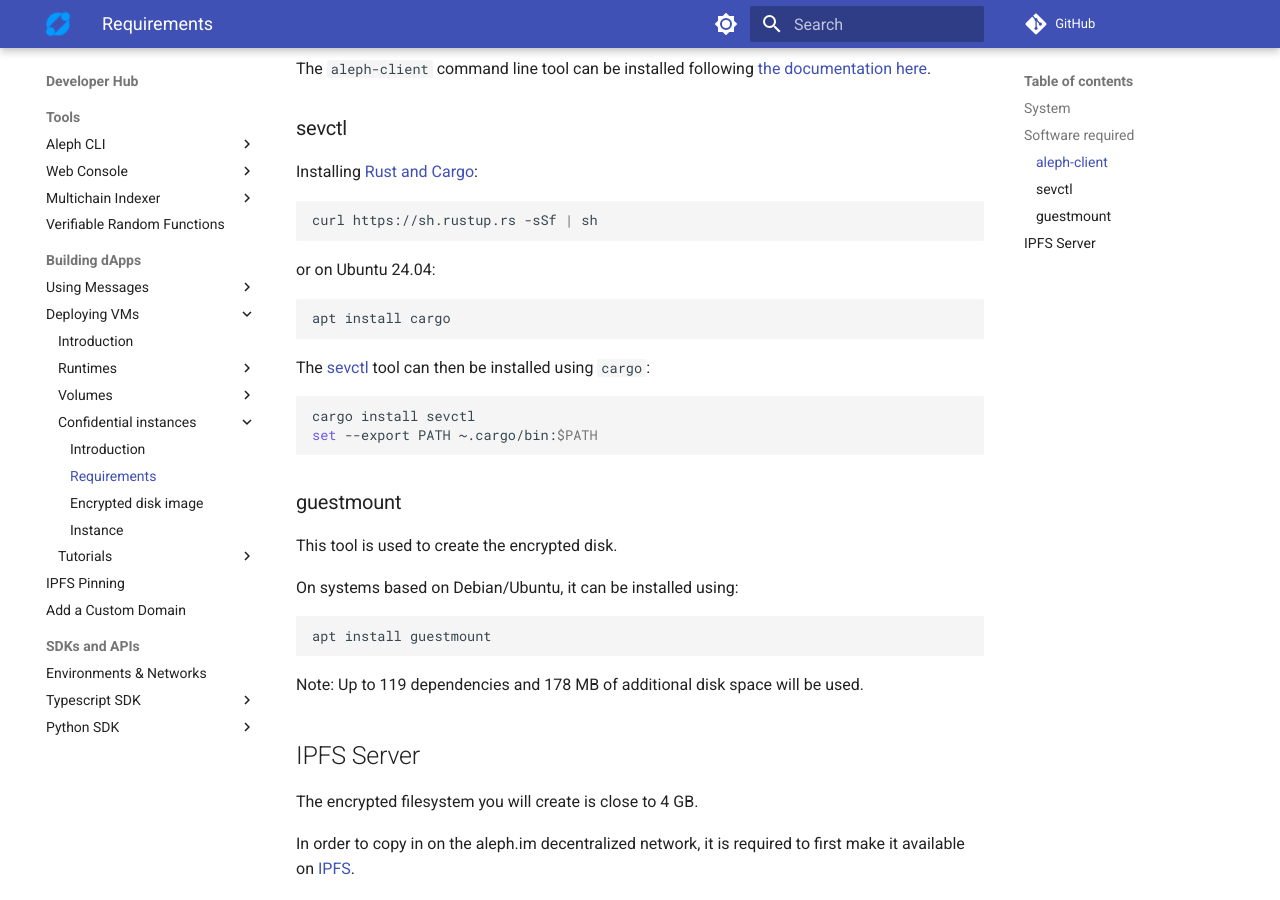
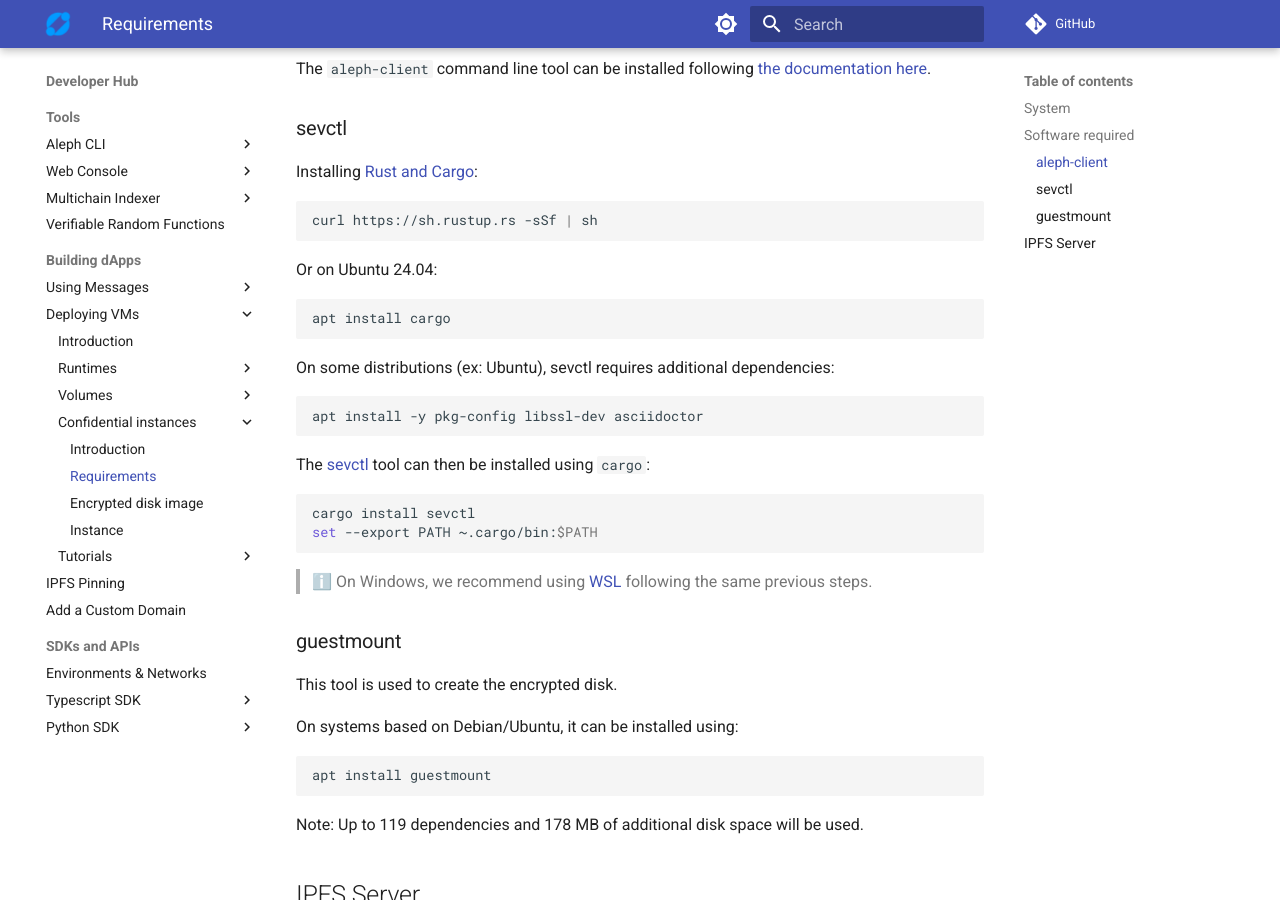
Before and after one commit to aleph-im/aleph-docs, an MkDocs documentation site: the page built from docs/computing/confidential/requirements.md, in a window 1280 px wide and 900 px high, scrolled down 803 px. Built offline with MkDocs 1.6.1 and Material for MkDocs 9.7.7, drawn with Linux system fonts in a browser that asks for light colours; plug-ins that fetch from the network failed and are left out; comment, search, counter and statistics services are not loaded.

Commit message:
Improve sevctl docs: Additional deps + Windows guidance

````diff
--- a/docs/computing/confidential/requirements.md
+++ b/docs/computing/confidential/requirements.md
@@ -25,21 +25,31 @@
 ### sevctl
 
 Installing [Rust and Cargo](https://doc.rust-lang.org/cargo/getting-started/installation.html):
+
 ```shell
 curl https://sh.rustup.rs -sSf | sh
 ```
 
-or on Ubuntu 24.04:
+Or on Ubuntu 24.04:
 
-```
+```shell
 apt install cargo
 ```
 
+On some distributions (ex: Ubuntu), sevctl requires additional dependencies:
+
+```shell
+apt install -y pkg-config libssl-dev asciidoctor
+```
+
 The [sevctl](https://github.com/virtee/sevctl) tool can then be installed using `cargo`:
+
 ```shell
 cargo install sevctl
 set --export PATH ~.cargo/bin:$PATH
 ```
+
+> ℹ️ On Windows, we recommend using [WSL](https://learn.microsoft.com/en-us/windows/wsl/install) following the same previous steps.
 
 ### guestmount
 
````
Also changed, not shown: other parts of docs/computing/confidential/requirements.md (+5 -5 lines).
